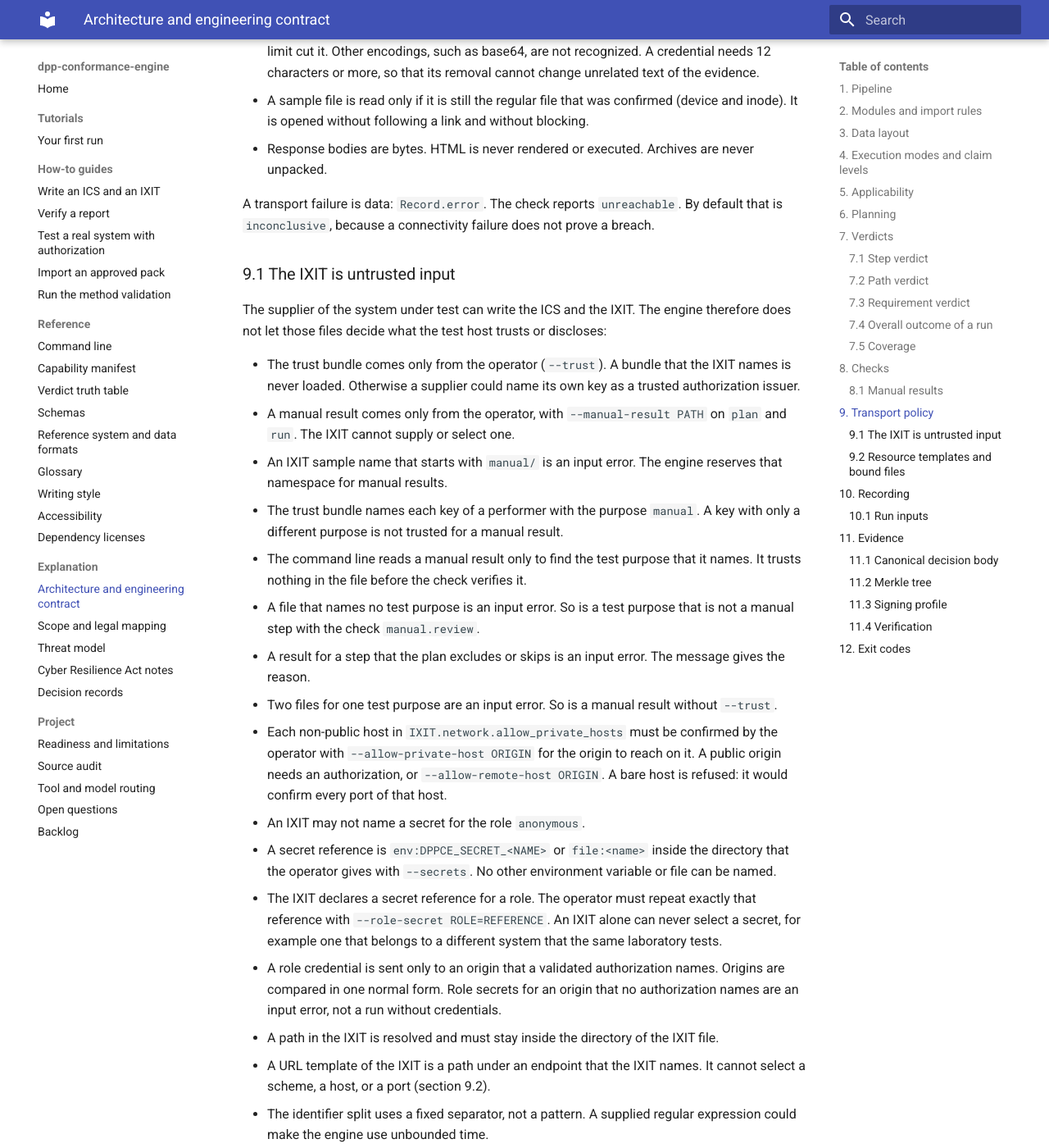
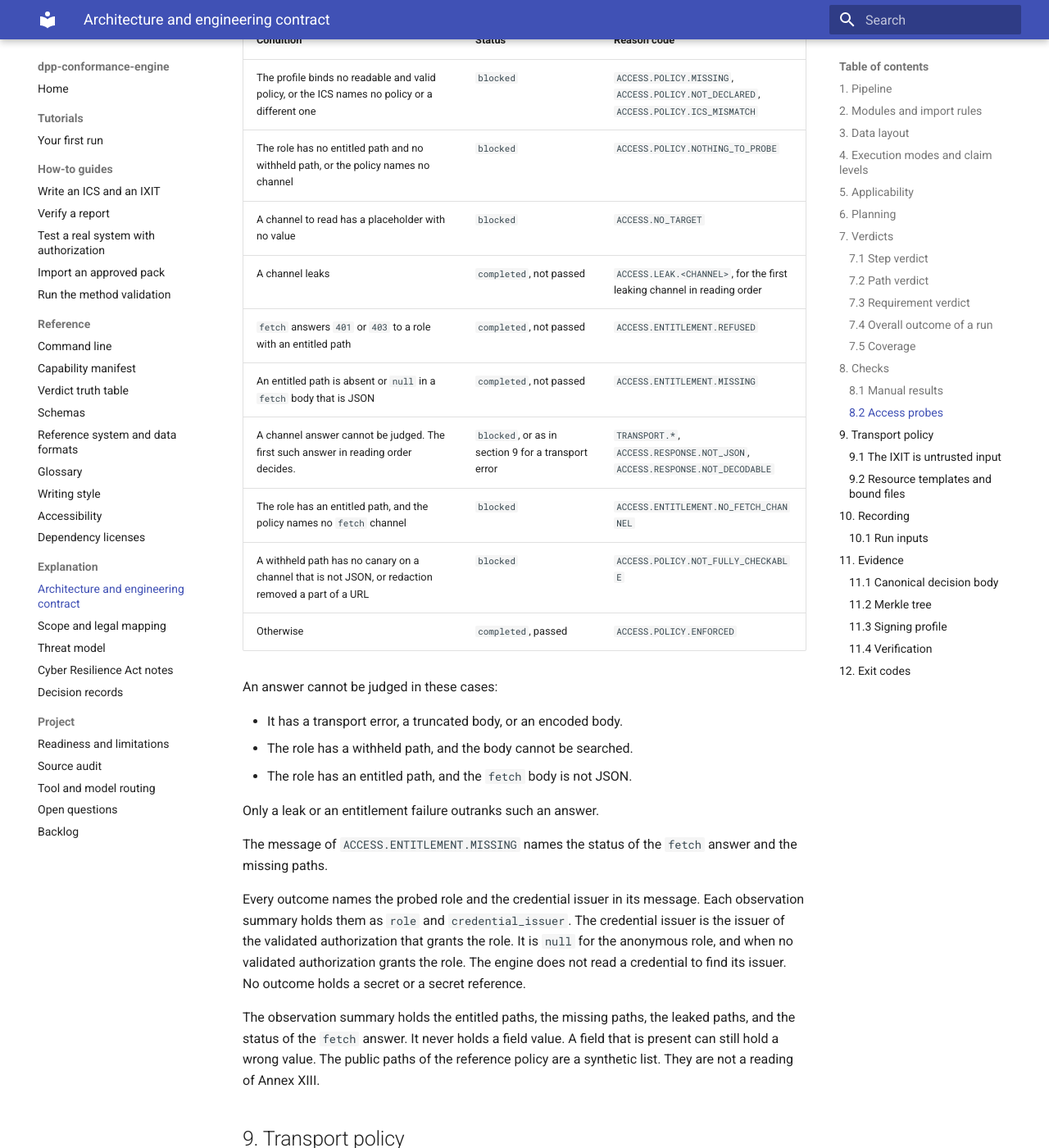
Before and after one commit to hadijannat/dpp-conformance-engine, an MkDocs documentation site: the page built from docs/explanation/architecture.md, in a window 1280 px wide and 1400 px high, scrolled down 12841 px. Shown: the whole window at 82% size. Built offline with MkDocs 1.6.1 and Material for MkDocs 9.7.7, drawn with Linux system fonts in a browser that asks for light colours; the version menu is left out; some of the changed text lies outside the part shown.

Commit message:
feat(models): declare a closed set of access roles in the profile
Profile.roles names every access role that a run may use. It defaults to
anonymous only, so a profile without the field refuses credentialed roles.
The roles are distinct, lowercase tokens and always hold anonymous.
The architecture contract gains the input rule, section 8.2 on access
probes, and two bullets on untrusted IXIT input.

Co-Authored-By: Claude Opus 5.5 <noreply@anthropic.com>

```diff
--- a/docs/explanation/architecture.md
+++ b/docs/explanation/architecture.md
@@ -144,6 +144,10 @@ apply the same rules.
   message lists every problem of the ICS. A problem with a characteristic names the fact.
 - A selected test pack with a test purpose whose parameters do not fit its registered check
   (section 8). The message names each such test purpose.
+- A role that the profile does not declare in `roles`. The rule reads the roles of each IXIT identity and of the validated authorization.
+  It also reads the access policy that the profile binds and each test purpose in the selected test packs.
+  For a test purpose, it reads `roles` and the parameter `role` of `access.restricted_fields`. One message lists each such role and its source.
+  A profile without `roles` declares `anonymous` only. A bound policy that cannot be read is not an input error here: the access check reports it (section 8.2).
 
 For each requirement in the selected packs:
 
@@ -308,7 +312,7 @@ Initial registry:
 | `data.jsonschema` | `data.jsonschema` | Document matches the pinned JSON Schema. |
 | `data.context` | `data.context` | Every `@context` entry is in the pinned allowlist. |
 | `data.rules` | `data.rules` | Rule pack: completeness, units, ranges, relationships, freshness. |
-| `access.restricted_fields` | `access.policy` | A role does not get fields that the declared policy withholds. |
+| `access.restricted_fields` | `access.policy` | A role gets each field that the declared policy gives it, and no field that the policy withholds from it. |
 | `integrity.jws` | `integrity.jws` | Signature validity, issuer trust, and certificate validity, as separate findings. |
 | `persistence.versions` | `persistence.versions` | Version history obeys the declared update rule. |
 | `registry.consistency` | `registry.mock` | Registry record agrees with the passport. Passive lookup only. |
@@ -368,6 +372,55 @@ The outcome `fail` is a check that did not pass (`MANUAL.REVIEW.FAILED`). Sectio
 The step then holds one observation of kind `artifact`. It references the record. Its summary holds `jws`, `kid`, `role`, `performed_at`, `outcome`, and `test_purpose_digest`.
 A refused result puts no content of the file in the report. Its observation holds the record identifier only.
 The engine does not perform the review. A valid signature shows who signed the result. It does not show that the review was correct.
+
+### 8.2 Access probes
+
+`access.restricted_fields` probes the access policy that the profile binds. The parameter `role` names the probed role.
+
+- Each entry in `restricted` names a field path and the roles that may receive it.
+- The path is entitled for each of those roles. It is withheld from every other role.
+- An entry that names every declared role is a public path. The policy schema stays `dppce.accesspolicy/1`.
+- A policy that names one path in two entries of `restricted`, or of `canaries`, is not valid.
+- If the role has a withheld path, the check reads every channel of the policy. Otherwise it reads only the `fetch` channel.
+- The check reads the channels in the order fetch, export, search, error, html. It stops reading after a transport error.
+- A withheld path or a canary value in a channel is a leak. Section 5.2 of the reference system page gives the search rules.
+- Each entitled path must be at the root of the `fetch` body, with a value other than `null`.
+- Only the `fetch` channel must give content. The check reads the other channels for leaks only.
+- A `401` or `403` answer on `fetch` to a role with an entitled path is a failure. The body of that answer does not change this.
+- For a role with no entitled path, a `401` or `403` answer is not a failure. The check still searches its body for leaks.
+- A policy that gives a role no path cannot tell a refusal from correct enforcement for that role.
+
+The check takes the first row that applies.
+
+| Condition | Status | Reason code |
+| --- | --- | --- |
+| The profile binds no readable and valid policy, or the ICS names no policy or a different one | `blocked` | `ACCESS.POLICY.MISSING`, `ACCESS.POLICY.NOT_DECLARED`, `ACCESS.POLICY.ICS_MISMATCH` |
+| The role has no entitled path and no withheld path, or the policy names no channel | `blocked` | `ACCESS.POLICY.NOTHING_TO_PROBE` |
+| A channel to read has a placeholder with no value | `blocked` | `ACCESS.NO_TARGET` |
+| A channel leaks | `completed`, not passed | `ACCESS.LEAK.<CHANNEL>`, for the first leaking channel in reading order |
+| `fetch` answers `401` or `403` to a role with an entitled path | `completed`, not passed | `ACCESS.ENTITLEMENT.REFUSED` |
+| An entitled path is absent or `null` in a `fetch` body that is JSON | `completed`, not passed | `ACCESS.ENTITLEMENT.MISSING` |
+| A channel answer cannot be judged. The first such answer in reading order decides. | `blocked`, or as in section 9 for a transport error | `TRANSPORT.*`, `ACCESS.RESPONSE.NOT_JSON`, `ACCESS.RESPONSE.NOT_DECODABLE` |
+| The role has an entitled path, and the policy names no `fetch` channel | `blocked` | `ACCESS.ENTITLEMENT.NO_FETCH_CHANNEL` |
+| A withheld path has no canary on a channel that is not JSON, or redaction removed a part of a URL | `blocked` | `ACCESS.POLICY.NOT_FULLY_CHECKABLE` |
+| Otherwise | `completed`, passed | `ACCESS.POLICY.ENFORCED` |
+
+An answer cannot be judged in these cases:
+
+- It has a transport error, a truncated body, or an encoded body.
+- The role has a withheld path, and the body cannot be searched.
+- The role has an entitled path, and the `fetch` body is not JSON.
+
+Only a leak or an entitlement failure outranks such an answer.
+
+The message of `ACCESS.ENTITLEMENT.MISSING` names the status of the `fetch` answer and the missing paths.
+
+Every outcome names the probed role and the credential issuer in its message. Each observation summary holds them as `role` and `credential_issuer`.
+The credential issuer is the issuer of the validated authorization that grants the role. It is `null` for the anonymous role, and when no validated authorization grants the role.
+The engine does not read a credential to find its issuer. No outcome holds a secret or a secret reference.
+
+The observation summary holds the entitled paths, the missing paths, the leaked paths, and the status of the `fetch` answer. It never holds a field value.
+A field that is present can still hold a wrong value. The public paths of the reference policy are a synthetic list. They are not a reading of Annex XIII.
 
 ## 9. Transport policy
 
@@ -430,6 +483,8 @@ does not let those files decide what the test host trusts or discloses:
   authorization, or `--allow-remote-host ORIGIN`. A bare host is refused: it would confirm
   every port of that host.
 - An IXIT may not name a secret for the role `anonymous`.
+- The profile declares the closed set of roles. The IXIT cannot add a role. A role outside the set is an input error (section 6).
+- The credential issuer in a report comes from the validated authorization. The IXIT cannot name it.
 - A secret reference is `env:DPPCE_SECRET_<NAME>` or `file:<name>` inside the directory that
   the operator gives with `--secrets`. No other environment variable or file can be named.
 - The IXIT declares a secret reference for a role. The operator must repeat exactly that
```
Also changed, not shown: 3 other files.
